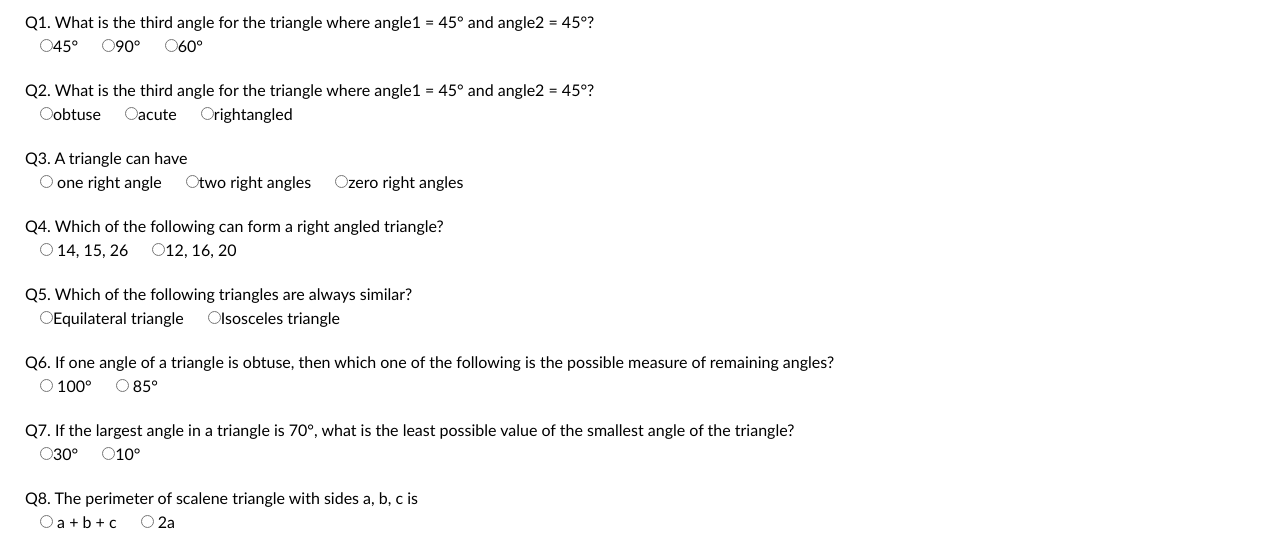
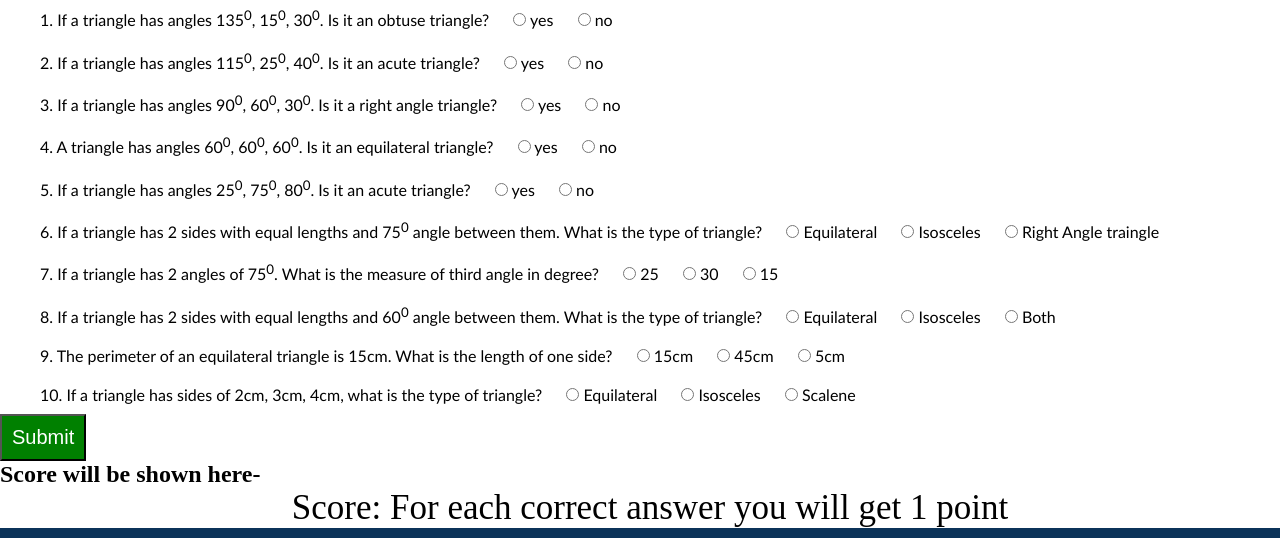
Before and after one commit to RnHuB/fun-with-triangle, a plain HTML site: page static/quiz.html in a window 1280 px wide. Shown: the part 232-770 px from the top of the page. Drawn offline with Linux system fonts and the light colour scheme.

Commit message:
debugged: in quiz section

```diff
--- a/static/quiz.css
+++ b/static/quiz.css
@@ -54,26 +54,24 @@ hr {
 /* ......................................... */
 
 /* container */
-#question-container {
+.questions{
+    padding:5px;
     margin-left: 10px;
     padding: 10px;
     font-family:'Gill Sans', 'Gill Sans MT', Calibri, 'Trebuchet MS', sans-serif
 
 }
-p{
-    padding:5px;
-}
 label{
     margin-left:20px ;
 }
-#submit-button{
+.button{
     color:white;
-    padding:5px;
     background-color:green;
-    font-size:25px;
+    font-size: 20px;
+    padding: 10px;
     box-shadow:3px;
 }
-#total-marks{
+.outputHere{
     text-align:center;
     font-size: 35px;
 
--- a/static/quiz.html
+++ b/static/quiz.html
@@ -35,93 +35,127 @@
     <h1>Quiz on Triangles</h1>
     <h2>For each correct option you will get 1 points</h2>
     <div class="main">
-        <form action="" class="quiz-form">
-            <div id="question-container">
-                <p>Q1. What is the third angle for the triangle where angle1 = 45° and
-                    angle2 = 45°?
-                </p>
-                <label for=""><input type="radio" value="45°" name="question1">45°</label>
-                <label for=""><input type="radio" value="90°" name="question1">90°</label>
-                <label for=""><input type="radio" value="60°" name="question1">60°</label>
+            <form class="formQuiz">
+                <div class="questions">
+                    <label class="label question">1. If a triangle has angles 135<sup>0</sup>, 15<sup>0</sup>, 30<sup>0</sup>. Is it an obtuse triangle?</label>
+
+                    <label for="radio1" class="label"><input required type="radio" id="radio1" name="que1" value="option1">
+                    yes</label>
+
+                    <label for="radio2" class="label"><input required type="radio" id="radio2" name="que1" value="option2">
+                    no</label>
                 </div>
 
-            <div id="question-container">
-                <p>
-                    Q2. What is the third angle for the triangle where angle1 = 45° and
-                    angle2 = 45°?
-                </p>
-                <label> <input type="radio" name="question2" value="obtuse" />obtuse</label>
-                <label><input type="radio" name="question2" value="acute" />acute</label>
-                <label><input type="radio" name="question2" value="right angled" />rightangled</label>
+                <div class="questions">
+                    <label class="label question">2. If a triangle has angles 115<sup>0</sup>, 25<sup>0</sup>, 40<sup>0</sup>. Is it an acute triangle?</label>
+
+                    <label for="radio3" class="label"><input required type="radio" id="radio3" name="que2" value="option1">
+                    yes</label>
+
+                    <label for="radio4" class="label"><input required type="radio" id="radio4" name="que2" value="option2">
+                    no</label>
                 </div>
 
-            <div id="question-container">
-                <p>Q3. A triangle can have</p>
-                <label> <input type="radio" name="question3" value="one right angle" /> one right angle</label>
-                <label><input type="radio" name="question3" value="two right angles" />two right angles</label>
-                <label><input type="radio" name="question3" value="no right angles" />zero right angles</label>
+                <div class="questions">
+                    <label class="label question">3. If a triangle has angles 90<sup>0</sup>, 60<sup>0</sup>, 30<sup>0</sup>. Is it a right angle triangle?</label>
+
+                    <label for="radio5" class="label"><input required type="radio" id="radio5" name="que3" value="option1">
+                    yes</label>
+
+                    <label for="radio6" class="label"><input required type="radio" id="radio6" name="que3" value="option2">
+                    no</label>
                 </div>
 
-            <div id="question-container">
-                <p>Q4. Which of the following can form a right angled triangle?</p>
-                <label><input type="radio" name="question4" value="14, 15, 26" /> 14, 15, 26 </label>
-                <label><input type="radio" name="question4" value="12, 16, 20" />12, 16, 20</label>
+                <div class="questions">
+                    <label class="label question">4. A triangle has angles 60<sup>0</sup>, 60<sup>0</sup>, 60<sup>0</sup>. Is it an equilateral triangle?</label>
+
+                    <label for="radio7" class="label"><input required type="radio" id="radio7" name="que4" value="option1">
+                    yes</label>
+
+                    <label for="radio8" class="label"><input required type="radio" id="radio8" name="que4" value="option2">
+                    no</label>
                 </div>
 
-            <div id="question-container">
-                <p>Q5. Which of the following triangles are always similar?</p>
-                <label><input type="radio" name="question5" value="Equilateral triangle" />Equilateral triangle</label>
-                <label><input type="radio" name="question5" value="Isosceles triangle" />Isosceles triangle</label>
+                <div class="questions">
+                    <label class="label question">5. If a triangle has angles 25<sup>0</sup>, 75<sup>0</sup>, 80<sup>0</sup>. Is it an acute triangle?</label>
+
+                    <label for="radio9" class="label"><input required type="radio" id="radio9" name="que5" value="option1">
+                    yes</label>
+
+                    <label for="radio10" class="label"><input required type="radio" id="radio10" name="que5" value="option2">
+                    no</label>
+                </div>
+                <div class="questions">
+                    <label class="label question">6. If a triangle has 2 sides with equal lengths and 75<sup>0</sup> angle between them. What is the type of triangle?</label>
+
+                    <label for="radio11" class="label"><input required type="radio" id="radio11" name="que6" value="option1">
+                    Equilateral</label>
+
+                    <label for="radio12" class="label"><input required type="radio" id="radio12" name="que6" value="option2">
+                    Isosceles</label>
+
+                    <label for="radio13" class="label"><input required type="radio" id="radio13" name="que6" value="option3">
+                    Right Angle traingle</label>
                 </div>
 
-            <div id="question-container">
-                <p>
-                    Q6. If one angle of a triangle is obtuse, then which one of the
-                    following is the possible measure of remaining angles?
-                </p>
-                <label> <input type="radio" name="question6" value="100°" /> 100° </label>
-                <label> <input type="radio" name="question6" value="85°" /> 85°</label>
+                <div class="questions">
+                    <label class="label question">7. If a triangle has 2 angles of 75<sup>0</sup>. What is the measure of third angle in degree?</label>
+
+                    <label for="radio14" class="label"><input required type="radio" id="radio14" name="que7" value="option1">
+                    25</label>
+
+                    <label for="radio15" class="label"><input required type="radio" id="radio15" name="que7" value="option2">
+                    30</label>
+
+                    <label for="radio16" class="label"><input required type="radio" id="radio16" name="que7" value="option3">
+                    15</label>
+                </div>
+                <div class="questions">
+                    <label class="label question">8. If a triangle has 2 sides with equal lengths and 60<sup>0</sup> angle between them. What is the type of triangle?</label>
+
+                    <label for="radio17" class="label"><input required type="radio" id="radio17" name="que8" value="option1">
+                    Equilateral</label>
+
+                    <label for="radio18" class="label"><input required type="radio" id="radio18" name="que8" value="option2">
+                    Isosceles</label>
+
+                    <label for="radio19" class="label"><input required type="radio" id="radio19" name="que8" value="option3">
+                    Both</label>
                 </div>
 
-            <div id="question-container">
-                <p>
-                    Q7. If the largest angle in a triangle is 70°, what is the least
-                    possible value of the smallest angle of the triangle?
-                </p>
-                <label><input type="radio" name="question7" value="30°" />30°</label>
-                <label><input type="radio" name="question7" value="10°" />10°</label>
+                <div class="questions">
+                    <label class="label question">9. The perimeter of an equilateral triangle is 15cm. What is the length of one side?</label>
+
+                    <label for="radio20" class="label"><input required type="radio" id="radio20" name="que9" value="option1">
+                    15cm</label>
+
+                    <label for="radio21" class="label"><input required type="radio" id="radio21" name="que9" value="option2">
+                    45cm</label>
+
+                    <label for="radio22" class="label"><input required type="radio" id="radio22" name="que9" value="option3">
+                    5cm</label>
                 </div>
 
-            <div id="question-container">
-                <p>Q8. The perimeter of scalene triangle with sides a, b, c is</p>
-                <label> <input type="radio" name="question8" value="a + b + c" /> a + b + c </label>
-                <label><input type="radio" name="question8" value="2a" /> 2a </label>
+                <div class="questions">
+                    <label class="label question">10. If a triangle has sides of 2cm, 3cm, 4cm, what is the type of triangle?</label>
+
+                    <label for="radio23" class="label"><input required type="radio" id="radio23" name="que10" value="option1">
+                    Equilateral</label>
+
+                    <label for="radio24" class="label"><input required type="radio" id="radio24" name="que10" value="option2">
+                    Isosceles</label>
+
+                    <label for="radio25" class="label"><input required type="radio" id="radio25" name="que10" value="option3">
+                    Scalene</label>
                 </div>
-
-            <div id="question-container">
-                <p>Q9.A scalene triangle has ___ lines of symmetry</p>
-                <label> <input type="radio" name="question9" value="two" />two</label>
-                <label><input type="radio" name="question9" value="no" /> no</label>
-                <label><input type="radio" name="question9" value="15" /> 15 </label>
+                <button class="button" id="submitQuiz">Submit</button>
+            </form>
+            <h2>Score will be shown here-</h2>
+            <div class="outputHere">
+                <label class="label">Score:</label>
+                <div style="display:inline;" class="scoreHere">For each correct answer you will get 1 point</div>
             </div>
-
-            <div id="question-container">
-                <p>
-                    Q10. There is a right triangle PQR where: angle Q = 90°; angle P = angle
-                    R. What is the measure of angles P and R?
-                </p>
-            </div>
-
-            <div id="question-container">
-                <label> <input type="radio" name="question10" value="85°" /> 85° </label>
-                <label> <input type="radio" name="question10" value="65°" /> 65° </label>
-                <label> <input type="radio" name="question10" value="45°" /> 45° </label>
-            </div>
-        </form>
-
-        <button class="btn-check" id="submit-button">Submit Answers</button>
-        <br>
-        <h2 class="total-marks"></h2>
+    </section>
     </div>
 
 
--- a/static/quiz.js
+++ b/static/quiz.js
@@ -1,37 +1,25 @@
-const quizform = document.querySelector(".quiz-form");
-const submitBtn = document.querySelector("#submit-button");
-const outputTotal = document.querySelector(".total-marks");
+const quizForm = document.forms[0];
+const queDivs = document.querySelectorAll(".questions");
+const scoreDiv = document.querySelector(".scoreHere");
+const submitQuiz = document.querySelector("#submitQuiz");
 
-const correctAnswers = [
-  "90°",
-  "right angled",
-  "one right angle",
-  "12, 16, 20",
-  "Equilateral triangle",
-  "100°",
-  "30°",
-  "a + b + c",
-  "no",
-  "45°"
-];
+const correctAns = ["option1", "option2", "option1", "option1", "option1", "option2", "option2", "option3", "option3", "option3" ];
+let score= 0;
 
-
-function calculateScore() {
-
-  let score=0, index =0;
-
-  const formResults = new FormData(quizform);
-
-  for (let value of formResults.values()) {
-    if (value === correctAnswers[index]) {
-
-      score = score + 1;
+quizForm.addEventListener('submit', (e)=>{
+    e.preventDefault();
+    const data = new FormData(quizForm);
+    let index=0;
+    for(let entry of data){
+       if(entry[1] == correctAns[index]){
+        queDivs[index].style.backgroundColor = "lightgreen";
+        score++;
+       }
+       else{
+        queDivs[index].style.backgroundColor = "pink";
+       }
+        index++;
     }
-    else{
-        index = index + 1;
-    }
-    index = index + 1;
-  }
-  outputTotal.innerText = "The score is " + score;
-}
-submitBtn.addEventListener("click", calculateScore);
+    scoreDiv.innerText = score;
+    submitQuiz.style.display= "none";
+});
```
Also changed, not shown: 1 other file. Lines whose indentation alone changed are shown as unchanged.
